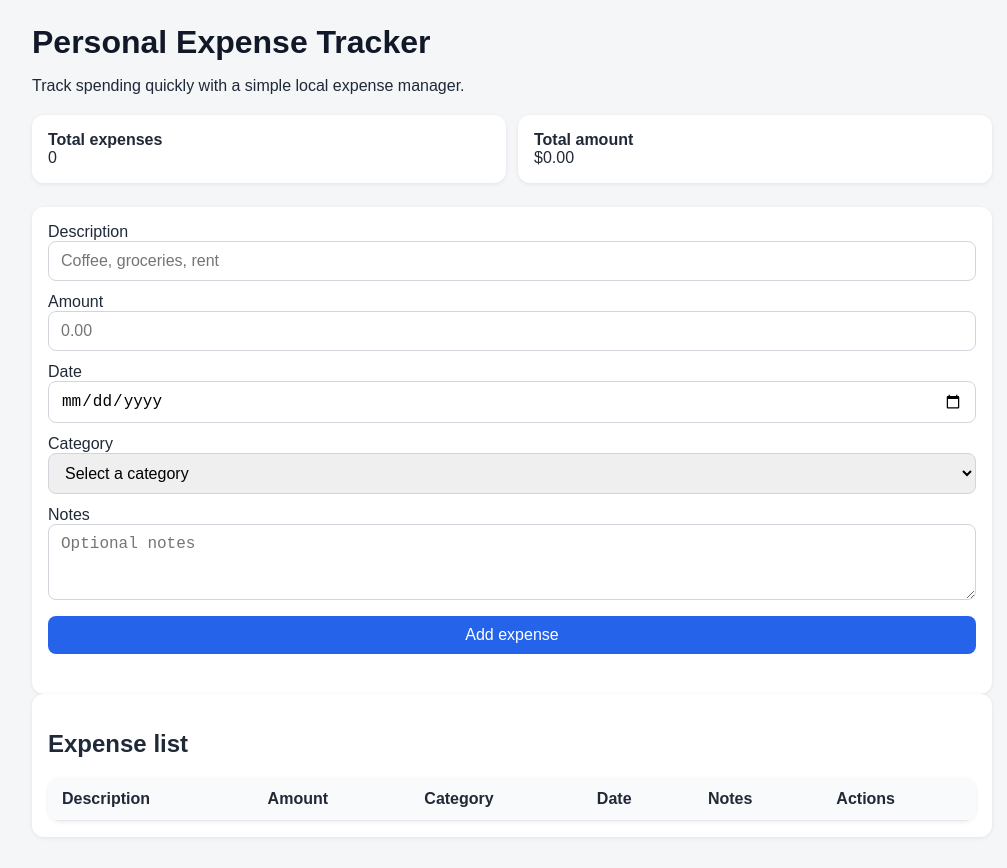
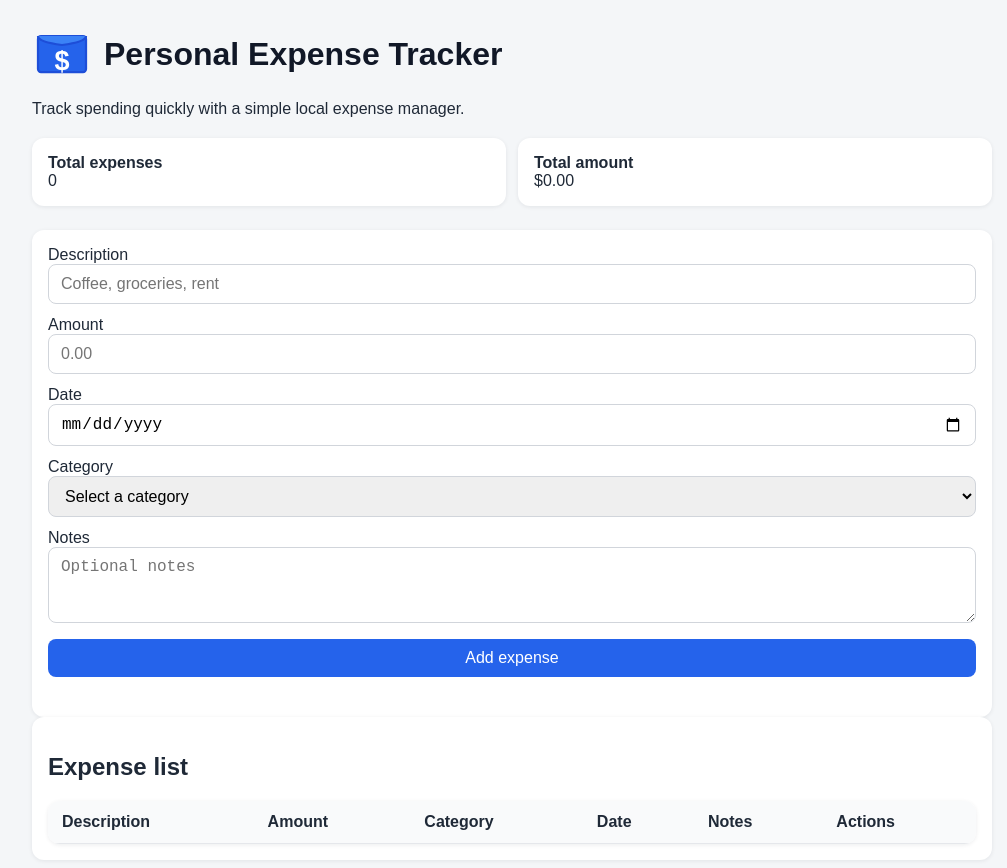
Before and after one commit to cvetelinamin/AI-Assisted-Development-Exam-Project, a website: page public/index.html in a window 1280 px wide. Shown: the whole page, without its empty margins (128-1135 px from the left). Drawn offline with Linux system fonts and the light colour scheme; no server answers.

Commit message:
feat: add logo SVG to header for enhanced branding

```diff
--- a/public/index.html
+++ b/public/index.html
@@ -27,6 +27,15 @@
         h1 {
             margin: 0 0 8px;
             color: #111827;
+            display: flex;
+            align-items: center;
+            gap: 12px;
+        }
+
+        .logo {
+            width: 60px;
+            height: 60px;
+            flex-shrink: 0;
         }
 
         .summary {
@@ -153,7 +162,19 @@
 <body>
     <div class="container">
         <header>
-            <h1>Personal Expense Tracker</h1>
+            <h1>
+                <svg class="logo" viewBox="0 0 40 40" xmlns="http://www.w3.org/2000/svg">
+                    <!-- Wallet background -->
+                    <rect x="4" y="8" width="32" height="24" rx="2" fill="#2563eb" stroke="#1d4ed8"
+                        stroke-width="1.5" />
+                    <!-- Wallet flap -->
+                    <path d="M 4 8 Q 4 12 20 14 Q 36 12 36 8" fill="#3b82f6" stroke="#1d4ed8" stroke-width="1.5" />
+                    <!-- Dollar sign -->
+                    <text x="20" y="26" font-size="18" font-weight="bold" fill="white" text-anchor="middle"
+                        dominant-baseline="middle">$</text>
+                </svg>
+                Personal Expense Tracker
+            </h1>
             <p>Track spending quickly with a simple local expense manager.</p>
         </header>
 
```
